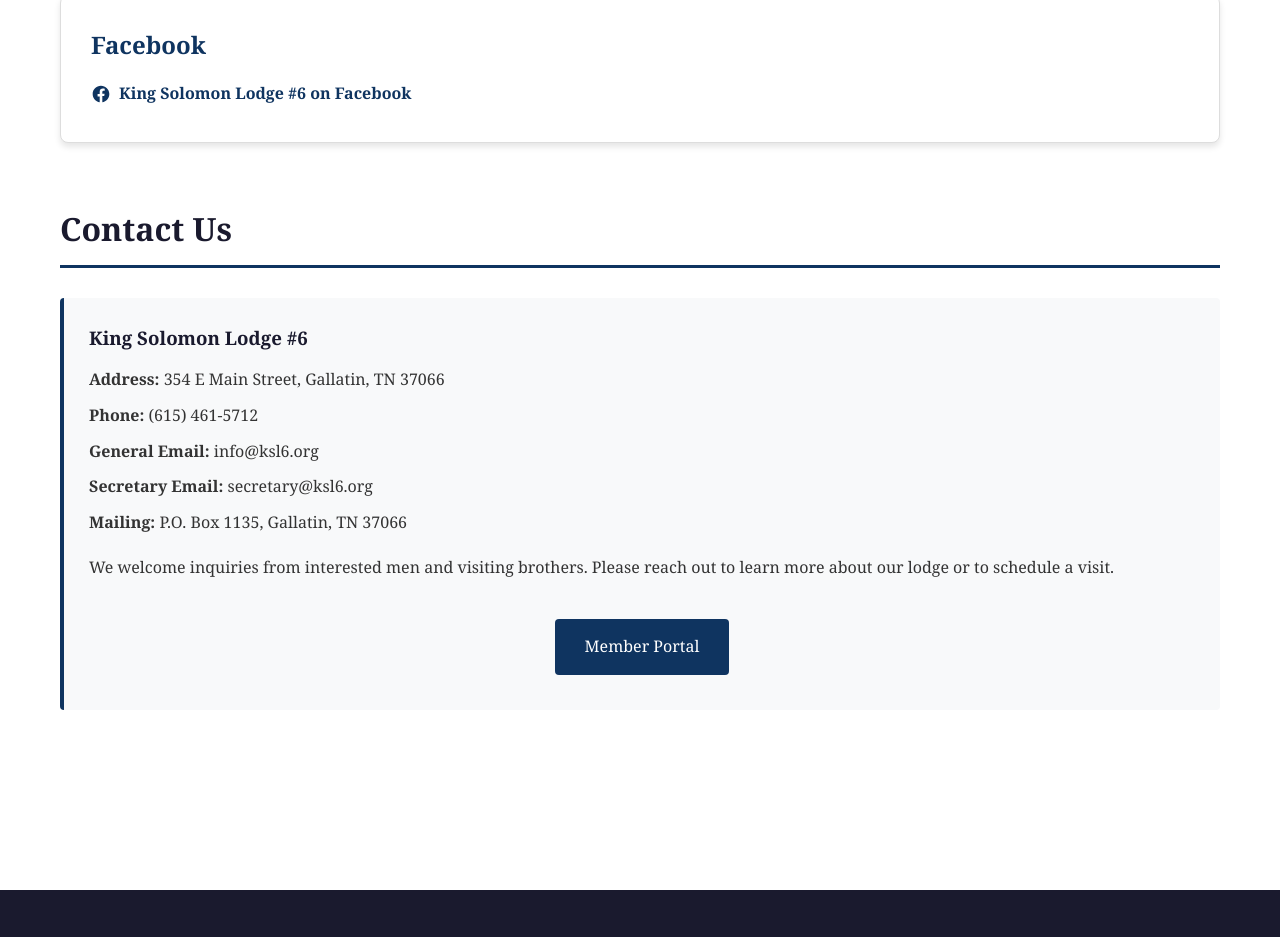
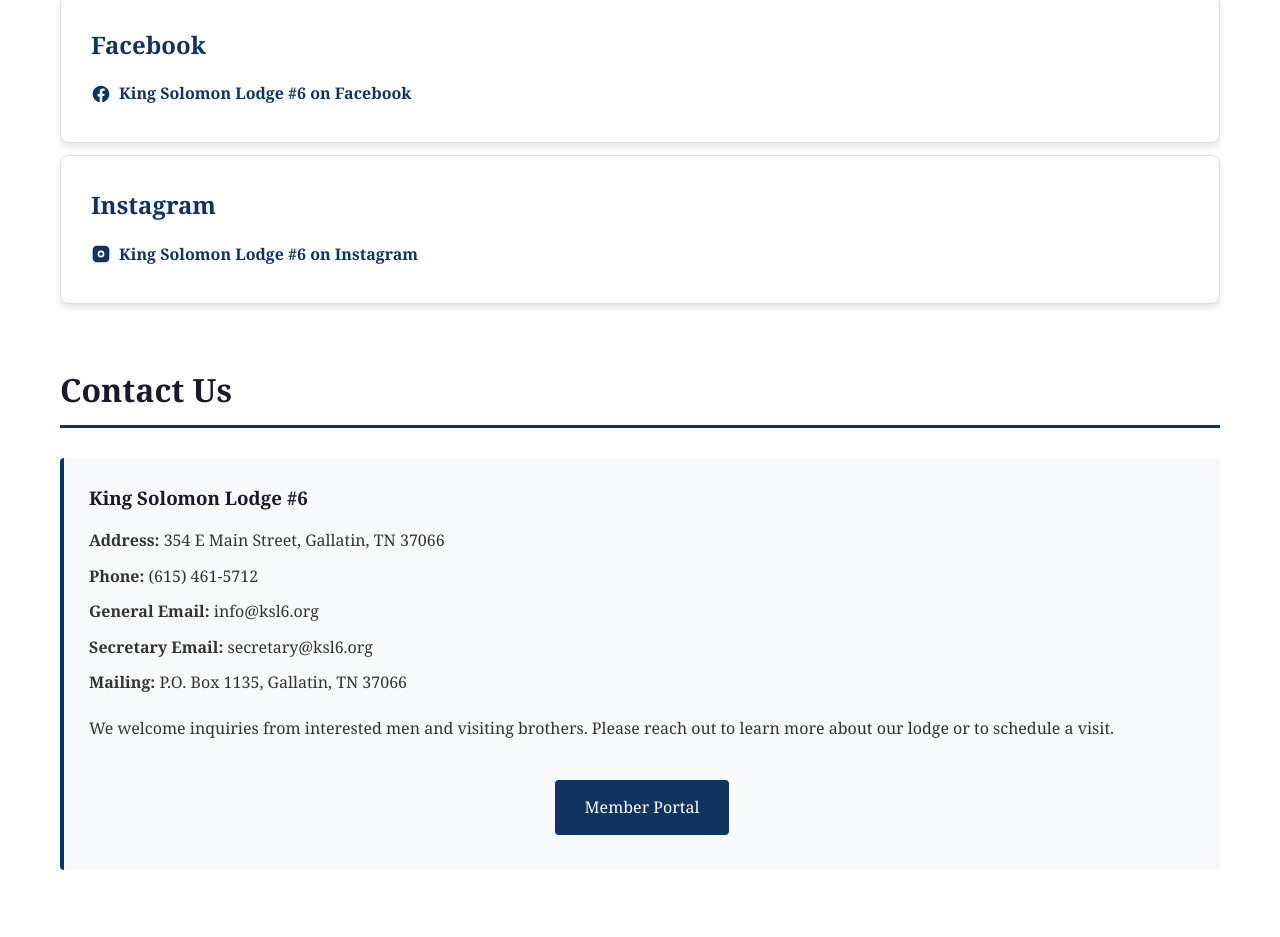
Before and after one commit to FzR-dontdie-x/KSL6.org, a website: page index.html in a window 1280 px wide. Shown: the part 4641-5578 px from the top of the page. Drawn offline with Linux system fonts and the light colour scheme.

Commit message:
updated page to add instagram and other minor improvements
updated page to add instagram and other minor improvements

```diff
--- a/index.html
+++ b/index.html
@@ -205,6 +205,12 @@
             box-shadow: 0 6px 12px rgba(0,0,0,0.15);
         }
 
+        /* keep bulletin preview cards stationary on hover */
+        #bulletins-preview .card:hover {
+            transform: none;
+            box-shadow: 0 4px 6px rgba(0,0,0,0.1);
+        }
+
         .card h3 {
             color: #0f3460;
             font-size: 24px;
@@ -214,6 +220,10 @@
         .card p {
             color: #666;
             line-height: 1.8;
+        }
+        /* small gap between consecutive social cards */
+        #socials .card + .card {
+            margin-top: 12px;
         }
         .social-link {
             display: inline-flex;
@@ -726,6 +736,18 @@
                     </a>
                 </p>
             </div>
+            <div class="card" role="link" tabindex="0" aria-label="Open King Solomon Lodge #6 on Instagram (opens in new tab)" onclick="window.open('https://www.instagram.com/kingsolomonlodge6','_blank');" onkeydown="if(event.key==='Enter' || event.key===' ' || event.key==='Spacebar'){ event.preventDefault(); window.open('https://www.instagram.com/kingsolomonlodge6','_blank'); }">
+                <h3>Instagram</h3>
+                <p>
+                    <a class="social-link" href="https://www.instagram.com/kingsolomonlodge6" target="_blank" rel="noopener">
+                        <!-- Instagram SVG (inline) -->
+                        <svg viewBox="0 0 24 24" aria-hidden="true" focusable="false" xmlns="http://www.w3.org/2000/svg" role="img">
+                            <path d="M7 2h10a5 5 0 015 5v10a5 5 0 01-5 5H7a5 5 0 01-5-5V7a5 5 0 015-5zm5 5.9a4.1 4.1 0 100 8.2 4.1 4.1 0 000-8.2zm5.4-.6a1.1 1.1 0 11-2.2 0 1.1 1.1 0 012.2 0zM12 9.8a2.2 2.2 0 11.001 4.401A2.2 2.2 0 0112 9.8z"/>
+                        </svg>
+                        <span>King Solomon Lodge #6 on Instagram</span>
+                    </a>
+                </p>
+            </div>
         </section>
 
         <section id="contact" class="section">
```
